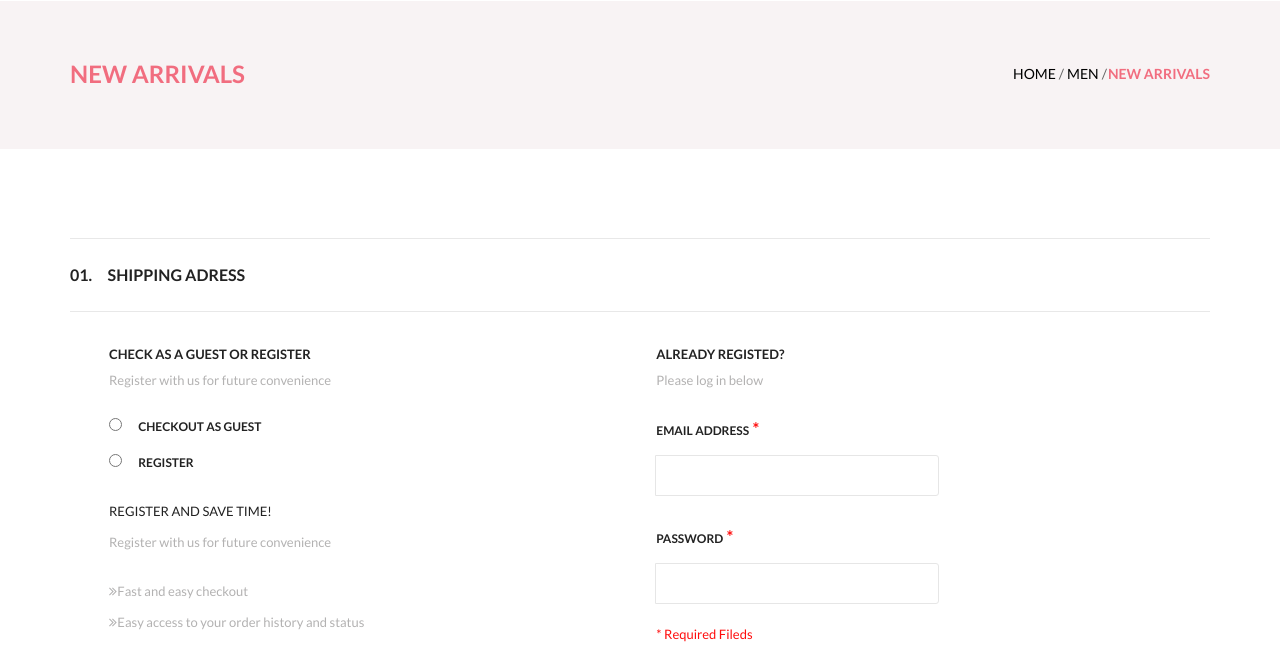
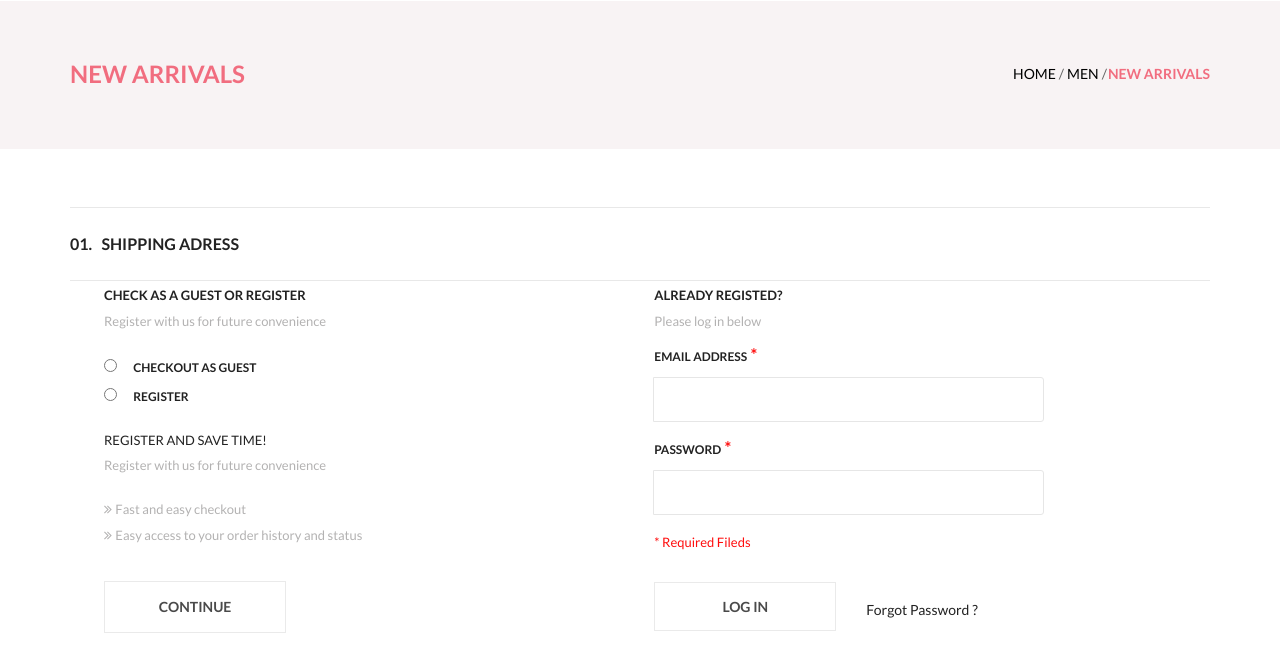
Before and after one commit to Akseonov/psd_1, a website: page app/checkout.html in a window 1280 px wide. Shown: the part 149-800 px from the top of the page. Drawn offline with Linux system fonts and the light colour scheme.

Commit message:
fixed checkout by perfectpixel
fixed checkout by perfectpixel

```diff
--- a/app/checkout.html
+++ b/app/checkout.html
@@ -286,7 +286,7 @@
         </section>
         <div class="checkout container">
             <details open>
-                <summary class="checkout__summary">01.&nbsp;&nbsp;&nbsp;&nbsp; Shipping Adress</summary>
+                <summary class="checkout__summary">01.&nbsp;&nbsp;&nbsp;Shipping Adress</summary>
                 <div class="checkout__details__content">
                     <form class="checkout__details__left">
                         <h1 class="checkout__details__h1">Check as a guest or register</h1>
@@ -323,7 +323,7 @@
                 </div>
             </details>
             <details>
-                <summary class="checkout__summary">02.&nbsp;&nbsp;&nbsp;&nbsp; BILLING INFORMATION</summary>
+                <summary class="checkout__summary">02.&nbsp;&nbsp;&nbsp;BILLING INFORMATION</summary>
                 <div class="checkout__details__content">
                     <form class="checkout__details__left">
                         <h1 class="checkout__details__h1">Check as a guest or register</h1>
@@ -360,7 +360,7 @@
                 </div>
             </details>
             <details>
-                <summary class="checkout__summary">03.&nbsp;&nbsp;&nbsp;&nbsp; SHIPPING INFORMATION</summary>
+                <summary class="checkout__summary">03.&nbsp;&nbsp;&nbsp;SHIPPING INFORMATION</summary>
                 <div class="checkout__details__content">
                     <form class="checkout__details__left">
                         <h1 class="checkout__details__h1">Check as a guest or register</h1>
@@ -397,7 +397,7 @@
                 </div>
             </details>
             <details>
-                <summary class="checkout__summary">04.&nbsp;&nbsp;&nbsp;&nbsp; SHIPPING METHOD</summary>
+                <summary class="checkout__summary">04.&nbsp;&nbsp;&nbsp;SHIPPING METHOD</summary>
                 <div class="checkout__details__content">
                     <form class="checkout__details__left">
                         <h1 class="checkout__details__h1">Check as a guest or register</h1>
@@ -434,7 +434,7 @@
                 </div>
             </details>
             <details>
-                <summary class="checkout__summary">05.&nbsp;&nbsp;&nbsp;&nbsp; PAYMENT METHOD</summary>
+                <summary class="checkout__summary">05.&nbsp;&nbsp;&nbsp;PAYMENT METHOD</summary>
                 <div class="checkout__details__content">
                     <form class="checkout__details__left">
                         <h1 class="checkout__details__h1">Check as a guest or register</h1>
@@ -471,7 +471,7 @@
                 </div>
             </details>
             <details>
-                <summary class="checkout__summary">06.&nbsp;&nbsp;&nbsp;&nbsp; ORDER REVIEW</summary>
+                <summary class="checkout__summary">06.&nbsp;&nbsp;&nbsp;ORDER REVIEW</summary>
                 <div class="checkout__details__content">
                     <form class="checkout__details__left">
                         <h1 class="checkout__details__h1">Check as a guest or register</h1>
@@ -548,7 +548,7 @@
                     <p class="footer__p">Objectively transition extensive data rather than cross functional solutions.
                         Monotonectally syndicate multidisciplinary materials before go forward benefits. Intrinsicly syndicate
                         an expanded array of processes and cross-unit partnerships. </p>
-                    <p class="footer__p">Efficiently plagiarize 24/365 action items and focused infomediaries.
+                    <p class="footer__p footer__p_bot">Efficiently plagiarize 24/365 action items and focused infomediaries.
                         Distinctively seize superior initiatives for wireless technologies. Dynamically optimize.
                     </p>
                 </div>
--- a/app/sass/style.sass
+++ b/app/sass/style.sass
@@ -1825,7 +1825,7 @@ details.products__category[open] .symbol__aside_3:after
   @extend %space-between
 
 .checkout
-  margin-top: 89px
+  margin-top: 58px
   margin-bottom: 93px
 
 .checkout__summary
@@ -1843,7 +1843,7 @@ details.products__category[open] .symbol__aside_3:after
   display: none
 
 .checkout__details__content
-  margin: 35px 0 79px 39px
+  margin: 7px 0 78px 34px
   display: flex
 
 .checkout__details__left
@@ -1873,15 +1873,15 @@ details.products__category[open] .symbol__aside_3:after
   font-size: 12px
   font-weight: 700
   text-transform: uppercase
-  margin-top: 20px
-  margin-bottom: 33px
+  margin-top: 13px
+  margin-bottom: 28px
 
 .checkout__radio__2
   color: $text-color
   font-size: 12px
   font-weight: 700
   text-transform: uppercase
-  margin-top: 30px
+  margin-top: 15px
 
 .checkout__radio__2::after
   content: " *"
@@ -1893,24 +1893,25 @@ details.products__category[open] .symbol__aside_3:after
   font-size: 13px
   font-weight: 400
   text-transform: uppercase
-  margin-bottom: 15px
+  margin-bottom: 9px
 
 .checkout__details__p1
   color: #b3b2b2
   font-size: 13px
   font-weight: 400
-  margin-bottom: 15px
+  margin-bottom: 10px
 
 .checkout__details__p1::before
   content: "\f101"
   font-family: $icon-font
   +font(14px, 400, 0.35px)
+  margin-right: 3px
 
 .checkout__details__p2
   color: #b3b2b2
   font-size: 13px
   font-weight: 400
-  margin-bottom: 33px
+  margin-bottom: 28px
 
 .checkout__details__a
   color: #4a4a4a
@@ -1933,17 +1934,17 @@ details.products__category[open] .symbol__aside_3:after
   border-radius: 0 3px 3px 0
   border: 1px solid #e6e6e6
   background-color: #ffffff
-  height: 39px
-  width: 252px
+  height: 43px
+  width: 359px
   margin-left: -1px
   padding: 0 15px
-  margin-top: 16px
+  margin-top: 12px
 
 .checkout__req
   color: #ff0d0d
   font-size: 13px
   font-weight: 400
-  margin-top: 22px
+  margin-top: 19px
 
 .checkout__log
   display: flex
@@ -1958,10 +1959,10 @@ details.products__category[open] .symbol__aside_3:after
   text-transform: uppercase
   border: 1px solid #eaeaea
   width: 180px
-  height: 50px
+  height: 47px
   display: block
   text-align: center
-  line-height: 50px
+  line-height: 47px
   margin-top: 32px
 
 .checkout__log__a:hover
@@ -1973,8 +1974,8 @@ details.products__category[open] .symbol__aside_3:after
   color: $text-color
   font-size: 14px
   font-weight: 400
-  margin-top: 56px
-  margin-left: 32px
+  margin-top: 51px
+  margin-left: 30px
 
 .shopping-cart
   margin-top: 86px
```
Also changed, not shown: app/css/style.css, 1 other file.
